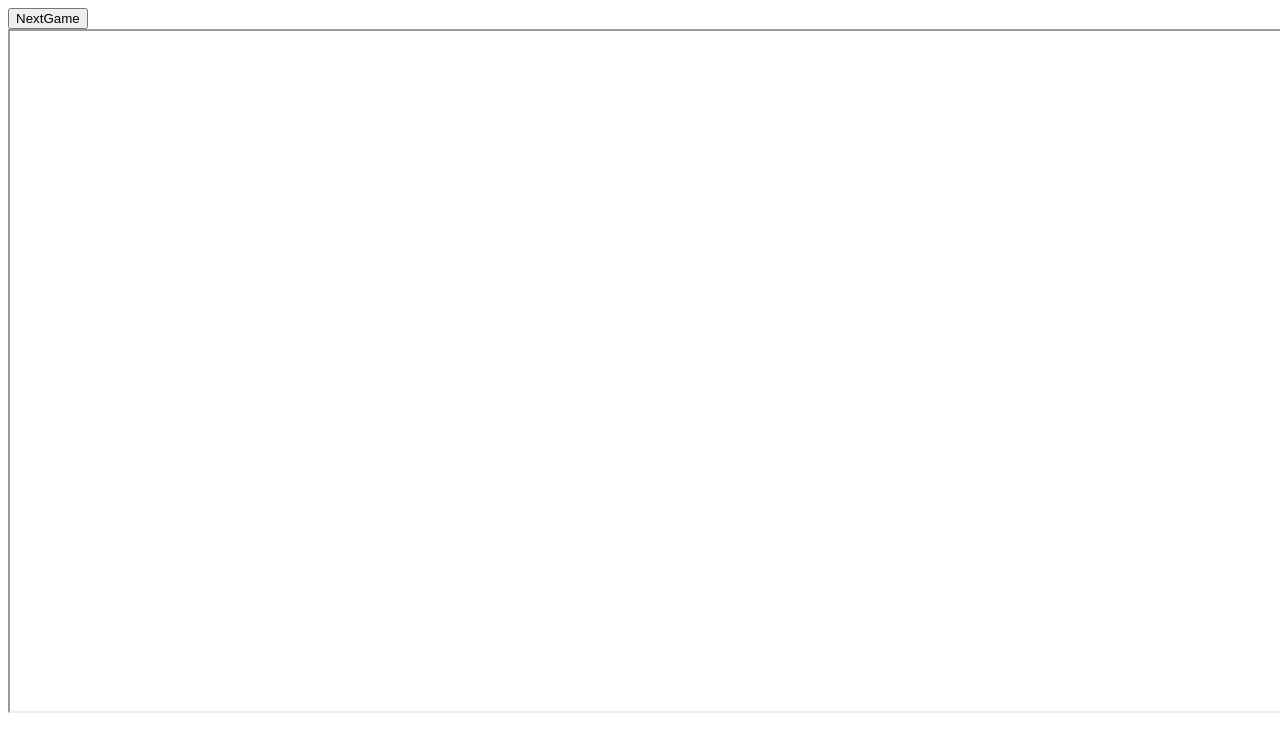
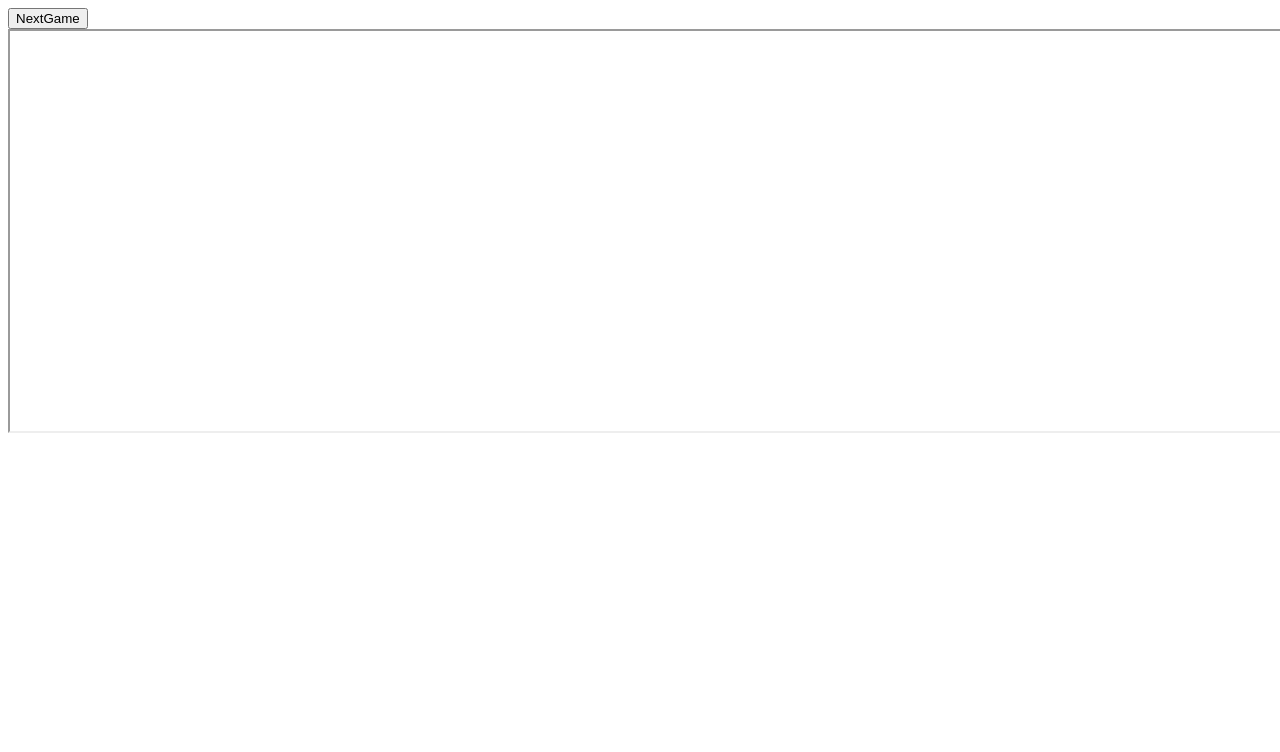
Before and after one commit to yamagranat/yamagranat.github.io, a plain HTML site: page index.html in a window 1280 px wide. Drawn offline with Linux system fonts and the light colour scheme.

Commit message:
two games

```diff
--- a/index.html
+++ b/index.html
@@ -16,9 +16,11 @@
     alert('Page loaded');
 
 const s3Urls = [
-    'https://app-175067.games.s3.yandex.net/175067/4gupm2ieqf3n9eeet9ldw8vuae2nqvdl/index.html?app-id=175067&is-united-page=1#app-id=166219&catalog-session-uid=catalog-d3c4a1ac-1f1d-5b2d-8e15-440e35af0e12-1668176328685-60a2&rtx-reqid=10298438958281553100&pos=%7B%22listType%22%3A%22suggested%22%2C%22tabCategory%22%3A%22common%22%7D&&origin=https%3A%2F%2Fyandex.ru&yandexapp=false&expBoxesCrypted=RWkoPU6_ZNeDwOklsvGnOkAvE9pcLtt55fpS2ANJi5i0nLwdAMiBl-u0sw8TzF5H&experiments=%7B%22invalidate_games_cache_from%22%3A1654846446%2C%22web_apps_enabled%22%3Atrue%2C%22update_excluded_categories%22%3Atrue%2C%22adaptive_feed%22%3Atrue%2C%22update_games_turboapps_in_web%22%3Atrue%2C%22adv_sticky_banner%22%3Atrue%2C%22mix_editors_choice%22%3A0%2C%22react_components%22%3A2%2C%22adv_sticky_banner_external_layout%22%3Atrue%2C%22similar_games%22%3Atrue%2C%22adv.desktop.fullscreen%22%3A%22fullscreen_desktop.9433.exp%22%2C%22adv_sticky_banner_desktop_additional_block%22%3Atrue%2C%22ux_feedback_box_solution_enabled%22%3Atrue%7D&app-id=175067',
+
+// 100% working
     'https://app-188573.games.s3.yandex.net/188573/84k3gfz3viijylvrz0ojv0afju3ckmpp/index.html?header=no&is-game-inside-gametok=1&is-gametok=1&app-id=97057&is-app-page=1&payload=resume#&origin=https%3A%2F%2Fyandex.ru&yandexapp=false&expBoxesCrypted=RWkoPU6_ZNeDwOklsvGnOkAvE9pcLtt55fpS2ANJi5i0nLwdAMiBl-u0sw8TzF5H&experiments=%7B%22invalidate_games_cache_from%22%3A1654846446%2C%22web_apps_enabled%22%3Atrue%2C%22update_excluded_categories%22%3Atrue%2C%22adaptive_feed%22%3Atrue%2C%22update_games_turboapps_in_web%22%3Atrue%2C%22adv_sticky_banner%22%3Atrue%2C%22mix_editors_choice%22%3A0%2C%22react_components%22%3A2%2C%22adv_sticky_banner_external_layout%22%3Atrue%2C%22similar_games%22%3Atrue%2C%22adv.desktop.fullscreen%22%3A%22fullscreen_desktop.9433.exp%22%2C%22adv_sticky_banner_desktop_additional_block%22%3Atrue%2C%22ux_feedback_box_solution_enabled%22%3Atrue%7D&app-id=188573',
     'https://app-134236.games.s3.yandex.net/134236/xb6fst6lzhciiv3ig4yb2avwtvx3kmin/index.html?header=no&is-game-inside-gametok=1&is-gametok=1&app-id=97057&is-app-page=1&payload=resume#&origin=https%3A%2F%2Fyandex.ru&yandexapp=false&expBoxesCrypted=RWkoPU6_ZNeDwOklsvGnOkAvE9pcLtt55fpS2ANJi5i0nLwdAMiBl-u0sw8TzF5H&experiments=%7B%22invalidate_games_cache_from%22%3A1654846446%2C%22web_apps_enabled%22%3Atrue%2C%22update_excluded_categories%22%3Atrue%2C%22adaptive_feed%22%3Atrue%2C%22update_games_turboapps_in_web%22%3Atrue%2C%22adv_sticky_banner%22%3Atrue%2C%22mix_editors_choice%22%3A0%2C%22react_components%22%3A2%2C%22adv_sticky_banner_external_layout%22%3Atrue%2C%22similar_games%22%3Atrue%2C%22adv.desktop.fullscreen%22%3A%22fullscreen_desktop.9433.exp%22%2C%22adv_sticky_banner_desktop_additional_block%22%3Atrue%2C%22ux_feedback_box_solution_enabled%22%3Atrue%7D&app-id=134236',
+    'https://app-175067.games.s3.yandex.net/175067/4gupm2ieqf3n9eeet9ldw8vuae2nqvdl/index.html?app-id=175067&is-united-page=1#app-id=166219&catalog-session-uid=catalog-d3c4a1ac-1f1d-5b2d-8e15-440e35af0e12-1668176328685-60a2&rtx-reqid=10298438958281553100&pos=%7B%22listType%22%3A%22suggested%22%2C%22tabCategory%22%3A%22common%22%7D&&origin=https%3A%2F%2Fyandex.ru&yandexapp=false&expBoxesCrypted=RWkoPU6_ZNeDwOklsvGnOkAvE9pcLtt55fpS2ANJi5i0nLwdAMiBl-u0sw8TzF5H&experiments=%7B%22invalidate_games_cache_from%22%3A1654846446%2C%22web_apps_enabled%22%3Atrue%2C%22update_excluded_categories%22%3Atrue%2C%22adaptive_feed%22%3Atrue%2C%22update_games_turboapps_in_web%22%3Atrue%2C%22adv_sticky_banner%22%3Atrue%2C%22mix_editors_choice%22%3A0%2C%22react_components%22%3A2%2C%22adv_sticky_banner_external_layout%22%3Atrue%2C%22similar_games%22%3Atrue%2C%22adv.desktop.fullscreen%22%3A%22fullscreen_desktop.9433.exp%22%2C%22adv_sticky_banner_desktop_additional_block%22%3Atrue%2C%22ux_feedback_box_solution_enabled%22%3Atrue%7D&app-id=175067',
     'https://app-97412.games.s3.yandex.net/97412/3r7y41psfgs8p52qb78ha3kybmgsjnrq/index.html?app-id=97412&is-united-page=1#app-id=98966&catalog-session-uid=catalog-d3c4a1ac-1f1d-5b2d-8e15-440e35af0e12-1668176328685-60a2&rtx-reqid=10298438958281553100&pos=%7B%22listType%22%3A%22suggested%22%2C%22tabCategory%22%3A%22common%22%7D&&origin=https%3A%2F%2Fyandex.ru&yandexapp=false&expBoxesCrypted=RWkoPU6_ZNeDwOklsvGnOkAvE9pcLtt55fpS2ANJi5i0nLwdAMiBl-u0sw8TzF5H&experiments=%7B%22invalidate_games_cache_from%22%3A1654846446%2C%22web_apps_enabled%22%3Atrue%2C%22update_excluded_categories%22%3Atrue%2C%22adaptive_feed%22%3Atrue%2C%22update_games_turboapps_in_web%22%3Atrue%2C%22adv_sticky_banner%22%3Atrue%2C%22mix_editors_choice%22%3A0%2C%22react_components%22%3A2%2C%22adv_sticky_banner_external_layout%22%3Atrue%2C%22similar_games%22%3Atrue%2C%22adv.desktop.fullscreen%22%3A%22fullscreen_desktop.9433.exp%22%2C%22adv_sticky_banner_desktop_additional_block%22%3Atrue%2C%22ux_feedback_box_solution_enabled%22%3Atrue%7D&app-id=97412',
     'https://app-142478.games.s3.yandex.net/142478/bw2ku7t34ywsntm4mt7l2o6z1154kpbf/index.html?app-id=142478&is-united-page=1#app-id=98966&catalog-session-uid=catalog-d3c4a1ac-1f1d-5b2d-8e15-440e35af0e12-1668176328685-60a2&rtx-reqid=10298438958281553100&pos=%7B%22listType%22%3A%22suggested%22%2C%22tabCategory%22%3A%22common%22%7D&&origin=https%3A%2F%2Fyandex.ru&yandexapp=false&expBoxesCrypted=RWkoPU6_ZNeDwOklsvGnOkAvE9pcLtt55fpS2ANJi5i0nLwdAMiBl-u0sw8TzF5H&experiments=%7B%22invalidate_games_cache_from%22%3A1654846446%2C%22web_apps_enabled%22%3Atrue%2C%22update_excluded_categories%22%3Atrue%2C%22adaptive_feed%22%3Atrue%2C%22update_games_turboapps_in_web%22%3Atrue%2C%22adv_sticky_banner%22%3Atrue%2C%22mix_editors_choice%22%3A0%2C%22react_components%22%3A2%2C%22adv_sticky_banner_external_layout%22%3Atrue%2C%22similar_games%22%3Atrue%2C%22adv.desktop.fullscreen%22%3A%22fullscreen_desktop.9433.exp%22%2C%22adv_sticky_banner_desktop_additional_block%22%3Atrue%2C%22ux_feedback_box_solution_enabled%22%3Atrue%7D&app-id=142478',
     'https://app-147754.games.s3.yandex.net/147754/caqaxsvjeslc17ityj5l5sv1e9ii4pi0/index.html?app-id=147754&is-united-page=1#app-id=98966&catalog-session-uid=catalog-d3c4a1ac-1f1d-5b2d-8e15-440e35af0e12-1668176328685-60a2&rtx-reqid=10298438958281553100&pos=%7B%22listType%22%3A%22suggested%22%2C%22tabCategory%22%3A%22common%22%7D&&origin=https%3A%2F%2Fyandex.ru&yandexapp=false&expBoxesCrypted=RWkoPU6_ZNeDwOklsvGnOkAvE9pcLtt55fpS2ANJi5i0nLwdAMiBl-u0sw8TzF5H&experiments=%7B%22invalidate_games_cache_from%22%3A1654846446%2C%22web_apps_enabled%22%3Atrue%2C%22update_excluded_categories%22%3Atrue%2C%22adaptive_feed%22%3Atrue%2C%22update_games_turboapps_in_web%22%3Atrue%2C%22adv_sticky_banner%22%3Atrue%2C%22mix_editors_choice%22%3A0%2C%22react_components%22%3A2%2C%22adv_sticky_banner_external_layout%22%3Atrue%2C%22similar_games%22%3Atrue%2C%22adv.desktop.fullscreen%22%3A%22fullscreen_desktop.9433.exp%22%2C%22adv_sticky_banner_desktop_additional_block%22%3Atrue%2C%22ux_feedback_box_solution_enabled%22%3Atrue%7D&app-id=147754',
@@ -57,7 +59,7 @@ const generateIframe = url => {
     const iframe = document.createElement('iframe');
 
     iframe.src = url;
-    iframe.height = window.innerHeight*0.85+'px';
+    iframe.height = window.innerHeight*0.5+'px';
     iframe.width = window.innerWidth+'px';
     document.body.appendChild(iframe);
 };
```
